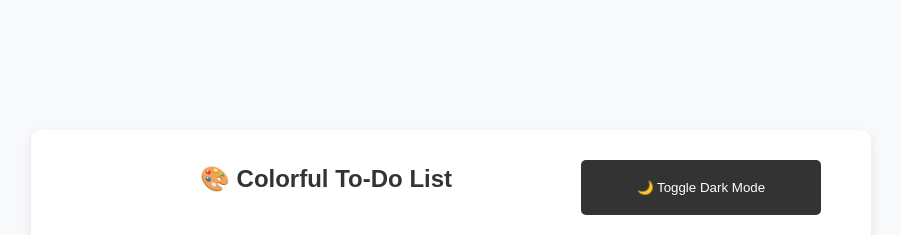
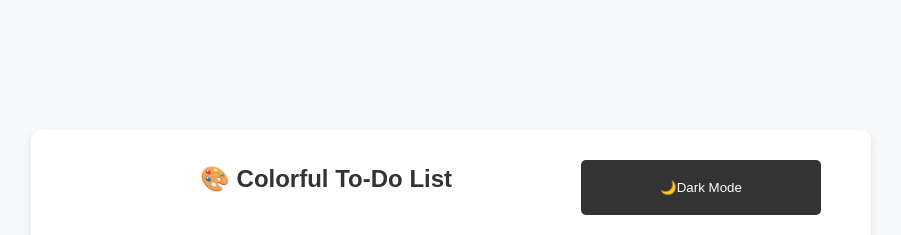
Before and after one commit to Ayan-source-hub/To-Do-List, a plain HTML site: page index.html in a window 1280 px wide. Shown: the top 235 px of the page, without its empty margins (189-1090 px from the left). Drawn offline with Linux system fonts and the light colour scheme.

Commit message:
Update index.html

```diff
--- a/index.html
+++ b/index.html
@@ -8,7 +8,7 @@
 </head>
 <body>
     <div class="container">
-        <button class="theme-btn" onclick="toggleTheme()">🌙 Toggle Dark Mode</button>
+        <button class="theme-btn" onclick="toggleTheme()">🌙Dark Mode</button>
         <h2>🎨 Colorful To-Do List</h2>
         <div class="input-container">
             <input type="text" id="taskInput" class="task-input" placeholder="Enter a task...">
```
